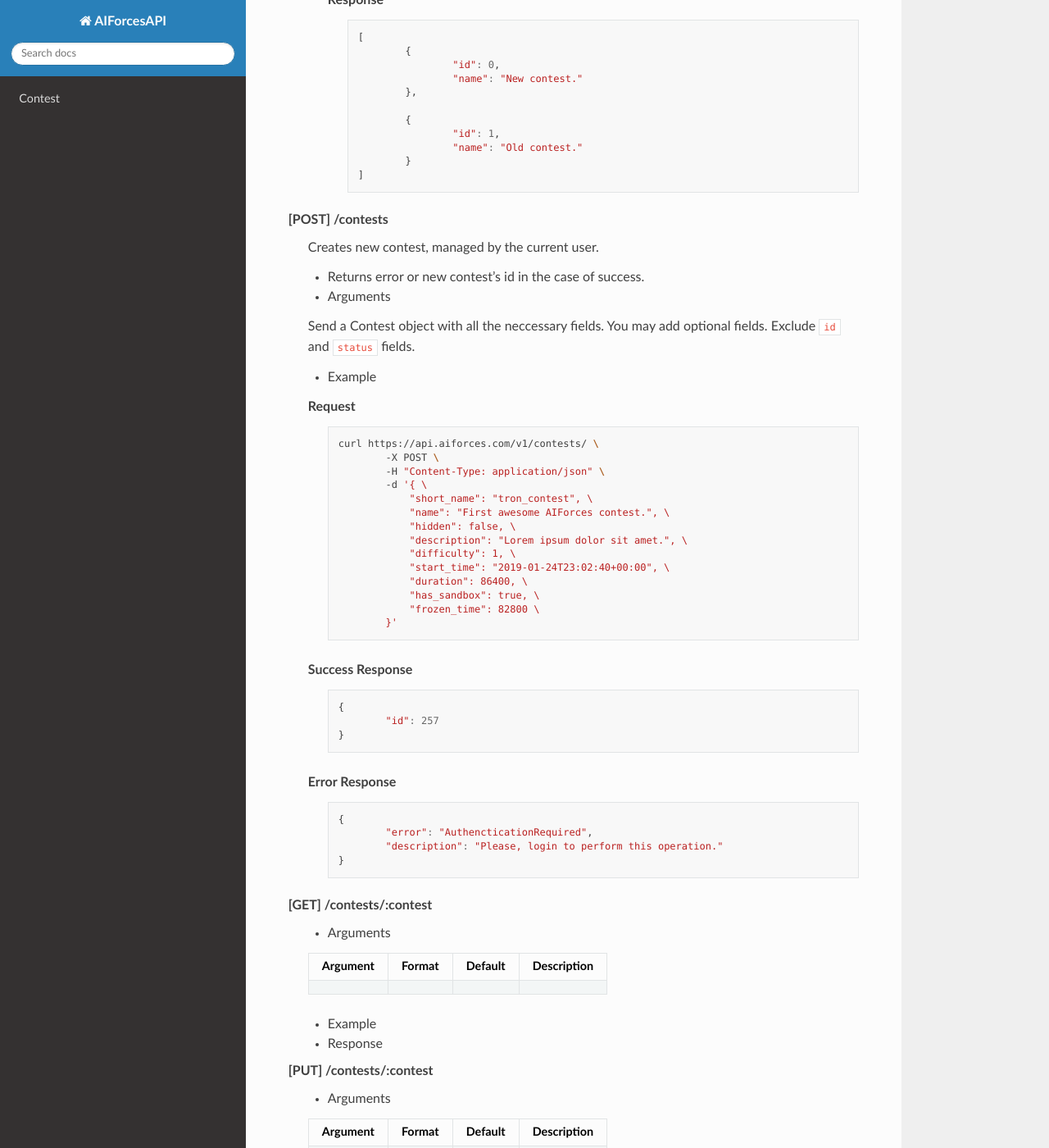
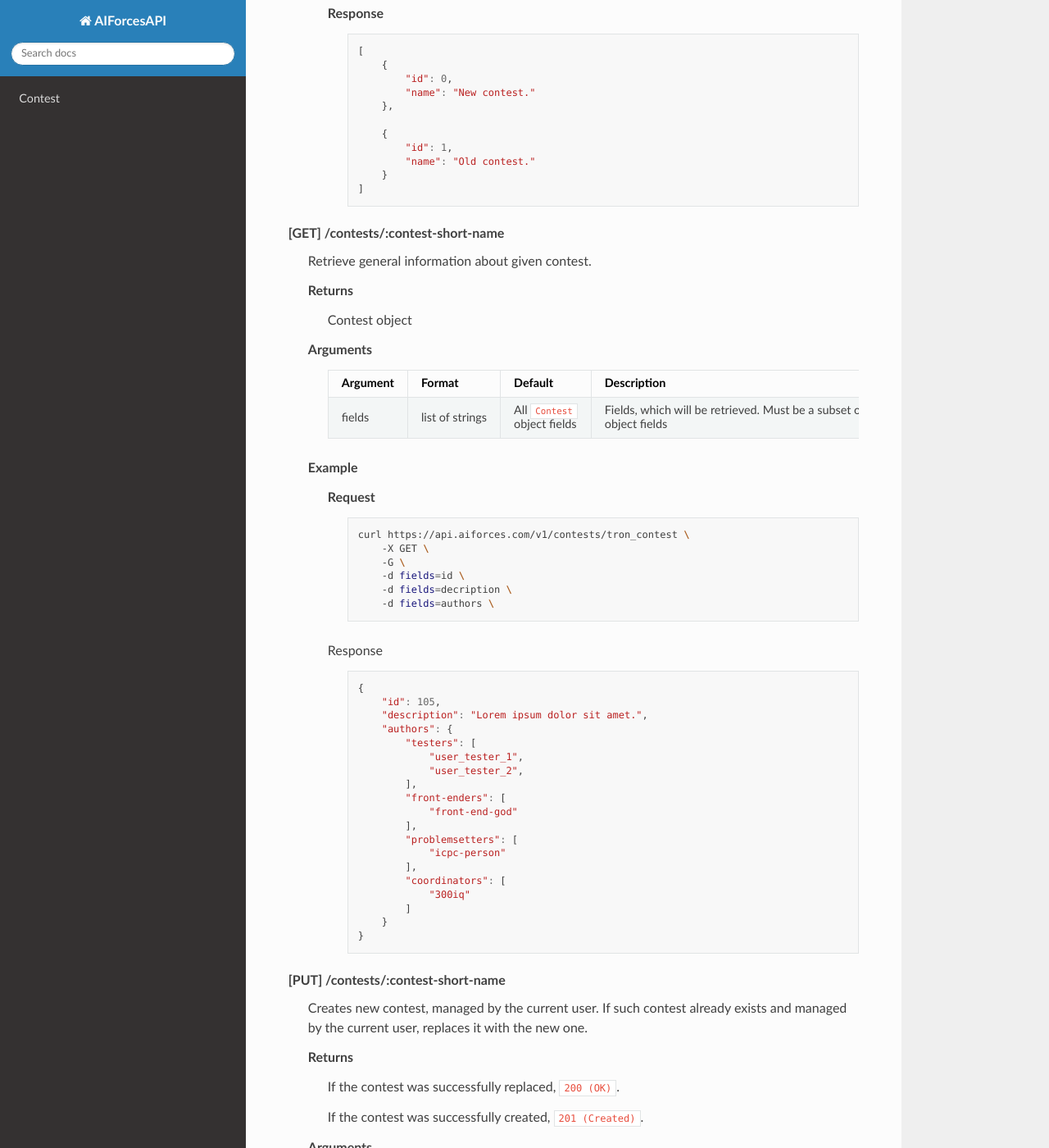
Before and after one commit to AIForces/AIForcesAPI, a Sphinx documentation site: the page built from docs/source/contest.rst, in a window 1280 px wide and 1400 px high, scrolled down 933 px. Shown: the whole window at 82% size. Built offline with Sphinx 7.4.7 and the Read the Docs theme 2.0.0, drawn with Linux system fonts in a browser that asks for light colours; some of the changed text lies outside the part shown.

Commit message:
Update contest.rst

```diff
--- a/docs/source/contest.rst
+++ b/docs/source/contest.rst
@@ -4,221 +4,206 @@
 Contest API provides you with all the info availiable about the past, current and upcoming contests. It can be used to submit solutions and manage upcoming events.
 
 [GET] /contests
-	Retrieve general information of the contests.
+    Retrieve general information of the contests.
 
-	Returns
-		list of ``Contest`` objects.
-	Arguments
-		.. csv-table::
-			:header: "Argument", "Format", "Default", "Description"
+    Returns
+        list of ``Contest`` objects.
+    Arguments
+        .. csv-table::
+            :header: "Argument", "Format", "Default", "Description"
 
-			show_hidden, boolean, false, "If set to true by non-admin, Forbidden error is returned. Admins can view all the contests."
-			fields, list of strings, "All ``Contest`` object fields", "Fields, which will be retrieved. Must be a subset of ``Contest`` object fields"
-			limit, integer, 20, Maximum number of recources, which will be returned.
-			offset, integer, 0, Index of first resource, which should be returned (used for pagination).
-			sort, string, "-start_time", One of the ``Contest`` object fields, which should be used for sorting the items. Order is **ascending**, to reverse the order, use ``-`` at the begining of the string.
+            show_hidden, boolean, false, "If set to true by non-admin, Forbidden error is returned. Admins can view all the contests."
+            fields, "list of strings", "All ``Contest`` object fields", "Fields, which will be retrieved. Must be a subset of ``Contest`` object fields"
+            limit, integer, 20, "Maximum number of recources, which will be returned."
+            offset, integer, 0, "Index of first resource, which should be returned (used for pagination)."
+            sort, string, "-start_time", "One of the ``Contest`` object fields, which should be used for sorting the items. Order is **ascending**, to reverse the order, use ``-`` at the begining of the string."
 
-	Example
-		Request
-			.. code-block:: bash
+    Example
+        Request
+            .. code-block:: bash
 
-				curl https://api.aiforces.com/v1/contests/ \
-					-X GET \
-					-G \
-					-d show_hidden=false \
-					-d fields=id \
-					-d fields=name \
-					-d limit=2 \
-					-d sort=-start_time \
-		Response
-			.. code-block:: js
+                curl https://api.aiforces.com/v1/contests/ \
+                    -X GET \
+                    -G \
+                    -d show_hidden=false \
+                    -d fields=id \
+                    -d fields=name \
+                    -d limit=2 \
+                    -d sort=-start_time \
+        Response
+            .. code-block:: js
 
-				[
-					{
-						"id": 0,
-						"name": "New contest."
-					},
+                [
+                    {
+                        "id": 0,
+                        "name": "New contest."
+                    },
 
-					{
-						"id": 1,
-						"name": "Old contest."
-					}
-				]
+                    {
+                        "id": 1,
+                        "name": "Old contest."
+                    }
+                ]
 
-[POST] /contests
-	Creates new contest, managed by the current user.
+[GET] /contests/:contest-short-name
+    Retrieve general information about given contest.
 
-	- Returns error or new contest's id in the case of success.
-	- Arguments
+    Returns
+        Contest object
 
-	Send a Contest object with all the neccessary fields. You may add optional fields. Exclude ``id`` and ``status`` fields.
+    Arguments
+        .. csv-table::
+            :header: "Argument", "Format", "Default", "Description"
 
-	- Example
+            fields, "list of strings", "All ``Contest`` object fields", "Fields, which will be retrieved. Must be a subset of ``Contest`` object fields"
 
-	Request
-		.. code-block:: bash
+    Example
+        Request
+            .. code-block:: bash
 
-			curl https://api.aiforces.com/v1/contests/ \
-				-X POST \
-				-H "Content-Type: application/json" \
-				-d '{ \
-				    "short_name": "tron_contest", \
-				    "name": "First awesome AIForces contest.", \
-				    "hidden": false, \
-				    "description": "Lorem ipsum dolor sit amet.", \
-				    "difficulty": 1, \
-				    "start_time": "2019-01-24T23:02:40+00:00", \
-				    "duration": 86400, \
-				    "has_sandbox": true, \
-				    "frozen_time": 82800 \
-				}'
+                curl https://api.aiforces.com/v1/contests/tron_contest \
+                    -X GET \
+                    -G \
+                    -d fields=id \
+                    -d fields=decription \
+                    -d fields=authors \
 
-	Success Response
-		.. code-block:: js
+        Response
 
-			{
-				"id": 257
-			}
 
-	Error Response
-		.. code-block:: js
+            .. code-block:: js
 
-			{
-				"error": "AuthencticationRequired",
-				"description": "Please, login to perform this operation."
-			}
+                {
+                    "id": 105,
+                    "description": "Lorem ipsum dolor sit amet.",
+                    "authors": {
+                        "testers": [
+                            "user_tester_1",
+                            "user_tester_2",
+                        ],
+                        "front-enders": [
+                            "front-end-god"
+                        ],
+                        "problemsetters": [
+                            "icpc-person"
+                        ],
+                        "coordinators": [
+                            "300iq"
+                        ]
+                    }
+                }
 
-[GET] /contests/:contest
-	- Arguments
 
-	.. csv-table::
-		:header: "Argument", "Format", "Default", "Description"
 
-		, , ,
 
-	- Example
 
-	- Response
 
-[PUT] /contests/:contest
-	- Arguments
 
-	.. csv-table::
-		:header: "Argument", "Format", "Default", "Description"
 
-		, , ,
+[PUT] /contests/:contest-short-name
+    Creates new contest, managed by the current user.
+    If such contest already exists and managed by the current user, replaces it with the new one.
 
-	- Example
+    Returns
+        If the contest was successfully replaced, ``200 (OK)``.
 
-	- Response
+        If the contest was successfully created, ``201 (Created)``.
+    Arguments
+        Send a Contest object with all the neccessary fields.
+        You may add optional fields. Exclude ``id`` and ``status`` fields.
 
-[PATCH] /contests/:contest
-	- Arguments
+    Example
 
-	.. csv-table::
-		:header: "Argument", "Format", "Default", "Description"
+        Request
+            .. code-block:: bash
 
-		, , ,
+                curl https://api.aiforces.com/v1/contests/tron_contest \
+                    -X PUT \
+                    -H "Content-Type: application/json" \
+                    -d '{ \
+                        "name": "First awesome AIForces contest.", \
+                        "hidden": false, \
+                        "description": "Lorem ipsum dolor sit amet.", \
+                        "difficulty": 1, \
+                        "start_time": "2019-01-24T23:02:40+00:00", \
+                        "duration": 86400, \
+                        "has_sandbox": true, \
+                        "frozen_after": 82800 \
+                    }'
 
-	- Example
+        Response
+            ``200 (OK)``
 
-	- Response
+[PATCH] /contests/:contest-short-name
+    Change general contest settings.
 
-[DELETE] /contests/:contest
-	- Arguments
+    Returns
+        ``200 OK``
 
-	.. csv-table::
-		:header: "Argument", "Format", "Default", "Description"
+    Arguments
+        Subset of fields of Contest object(excluding ``id`` and ``status``), which needs to be changed.
 
-		, , ,
+    Example
+        Request
+            .. code-block:: bash
 
-	- Example
+                curl https://api.aiforces.com/v1/contests/tron_contest \
+                    -X PATCH \
+                    -H "Content-Type: application/json" \
+                    -d '{ \
+                        "name": "First awesome AIForces contest.", \
+                        "frozen_after": 82800 \
+                    }'
 
-	- Response
+        Response
+            ``200 OK``
 
-- Response
+[DELETE] /contests/:contest-short-name
+    Deletes the contest, which must be managed by the current user.
+
+    Returns
+        ``200 OK``
+
+    Arguments
+        None
+
+    Example
+        Request
+            .. code-block:: bash
+
+                curl https://api.aiforces.com/v1/contests/tron_contest -X DELETE
+        Response
+            ``200 OK``
+
 
 [GET] /contests/:contest/results
-	Returns results table based on final tournaments.
-	- Arguments
+    Retrieve results table based on the final tournaments.
 
-	.. csv-table::
-		:header: "Argument", "Format", "Default", "Description"
+    Return
+        list of Achievement objects.
 
-		, , ,
+    Arguments
 
-	- Example
+    .. csv-table::
+        :header: "Argument", "Format", "Default", "Description"
 
-	- Response
+        , , ,
+
+    Example
+        Request
+        Response
 
 [GET] /contests/:contest/participants
-	- Arguments
-
-	.. csv-table::
-		:header: "Argument", "Format", "Default", "Description"
-
-		, , ,
-
-	- Example
-
-	- Response
-
-[GET] /contests/:contest/authors
-	- Arguments
-
-	.. csv-table::
-		:header: "Argument", "Format", "Default", "Description"
-
-		, , ,
-
-	- Example
-
-	- Response
-
-[PUT] /contests/:contest/authors
-	- Arguments
-
-	.. csv-table::
-		:header: "Argument", "Format", "Default", "Description"
-
-		, , ,
-
-	- Example
-
-	- Response
-
-[PATCH] /contests/:contest/authors
-	- Arguments
-
-	.. csv-table::
-		:header: "Argument", "Format", "Default", "Description"
-
-		, , ,
-
-	- Example
-
-	- Response
-
-[GET] /contests/:contest/managers
-	- Arguments
-
-	.. csv-table::
-		:header: "Argument", "Format", "Default", "Description"
-
-		, , ,
-
-	- Example
-
-	- Response
+    Works same way as ``[GET] /users``, but returns users registered for the contest.
 
 [GET] /contests/:contest/sandbox
-	- Arguments
+    Arguments
 
-	.. csv-table::
-		:header: "Argument", "Format", "Default", "Description"
+    .. csv-table::
+        :header: "Argument", "Format", "Default", "Description"
 
-		, , ,
+        , , ,
 
-	- Example
+    Example
 
-	- Response
+    Response
```
